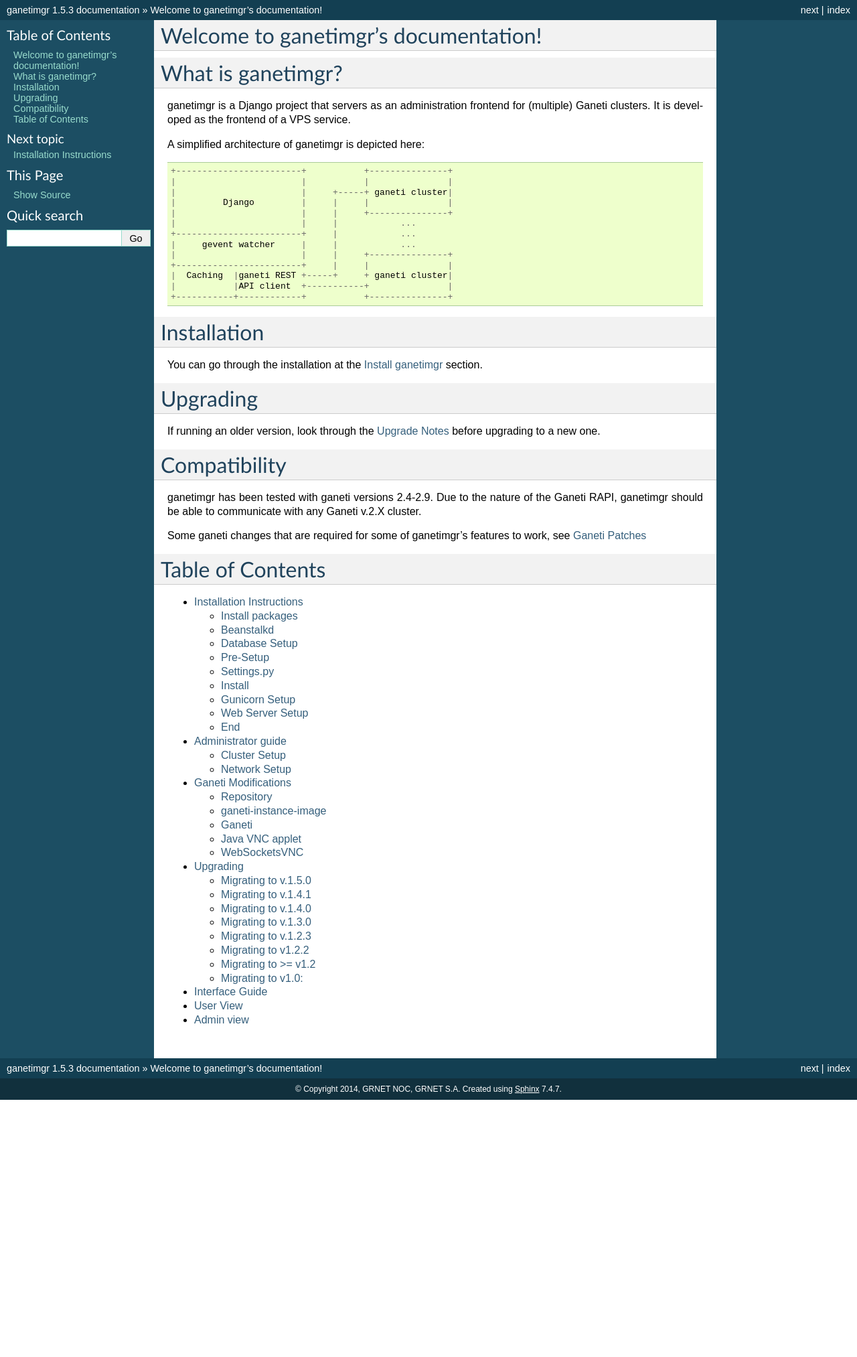
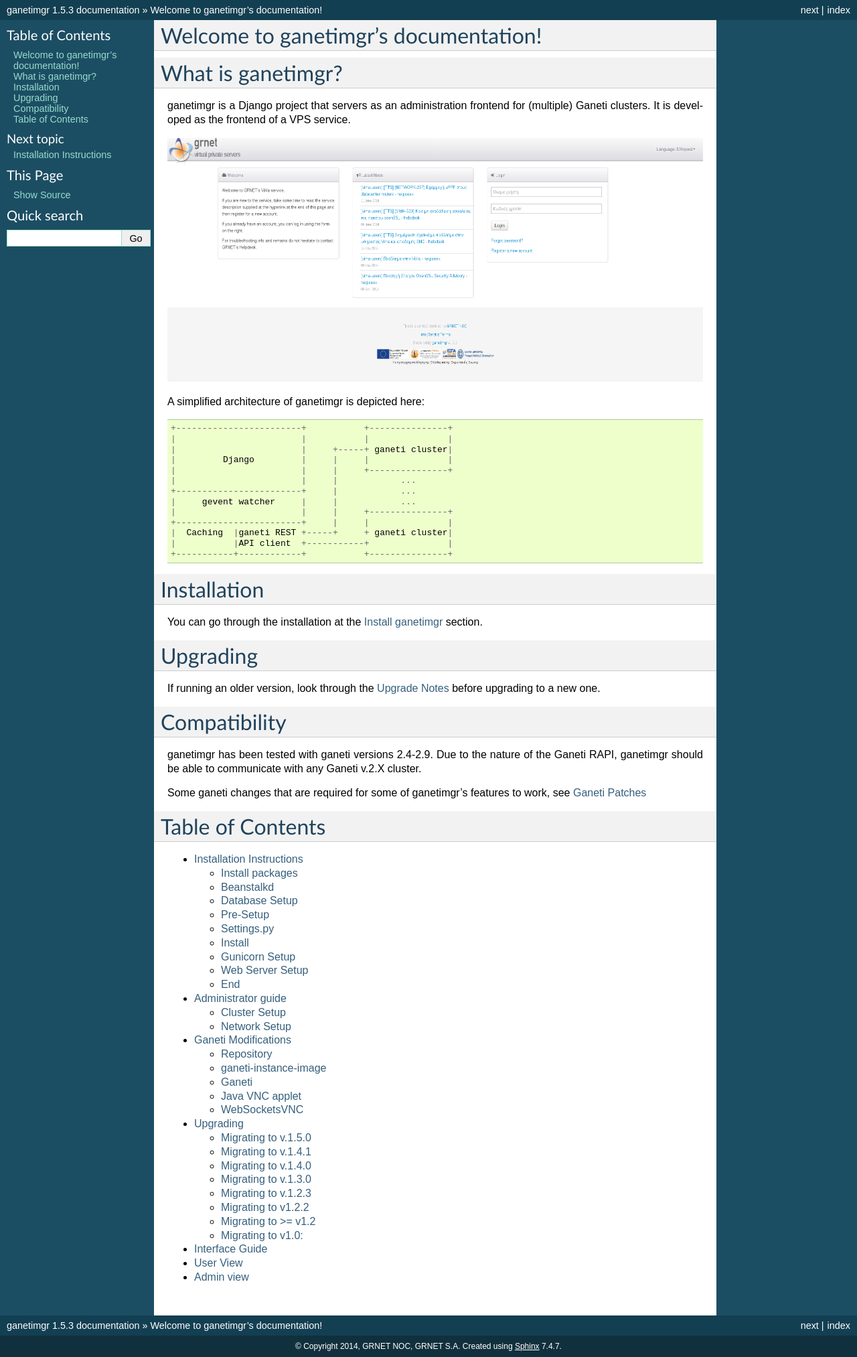
Before and after one commit to grnet/ganetimgr, a Sphinx documentation site: the page built from docs/source/index.rst, in a window 1280 px wide. Shown: the whole page at 67% size. Built offline with Sphinx 7.4.7, drawn with Linux system fonts in a browser that asks for light colours; before the commit the page ends 1642 px from its top, so only the background shows below that.

Commit message:
Update index.rst

```diff
--- a/docs/source/index.rst
+++ b/docs/source/index.rst
@@ -11,6 +11,8 @@
 ganetimgr is a Django project that servers as an administration frontend for (multiple) Ganeti clusters. It is developed as
 the frontend of a VPS service.
 
+.. image:: _static/images/ss_01_main.png
+	:scale: 50 %
 
 A simplified architecture of ganetimgr is depicted here::
 
```
